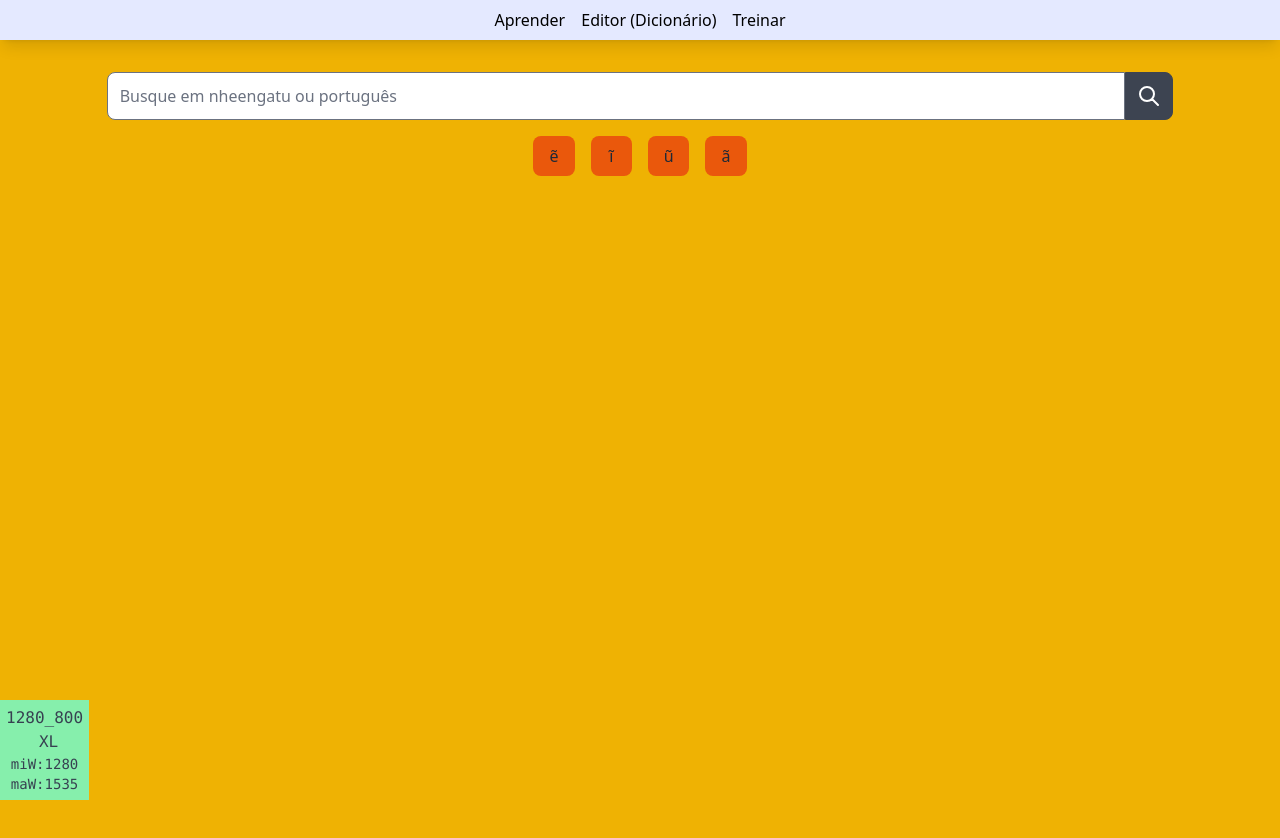
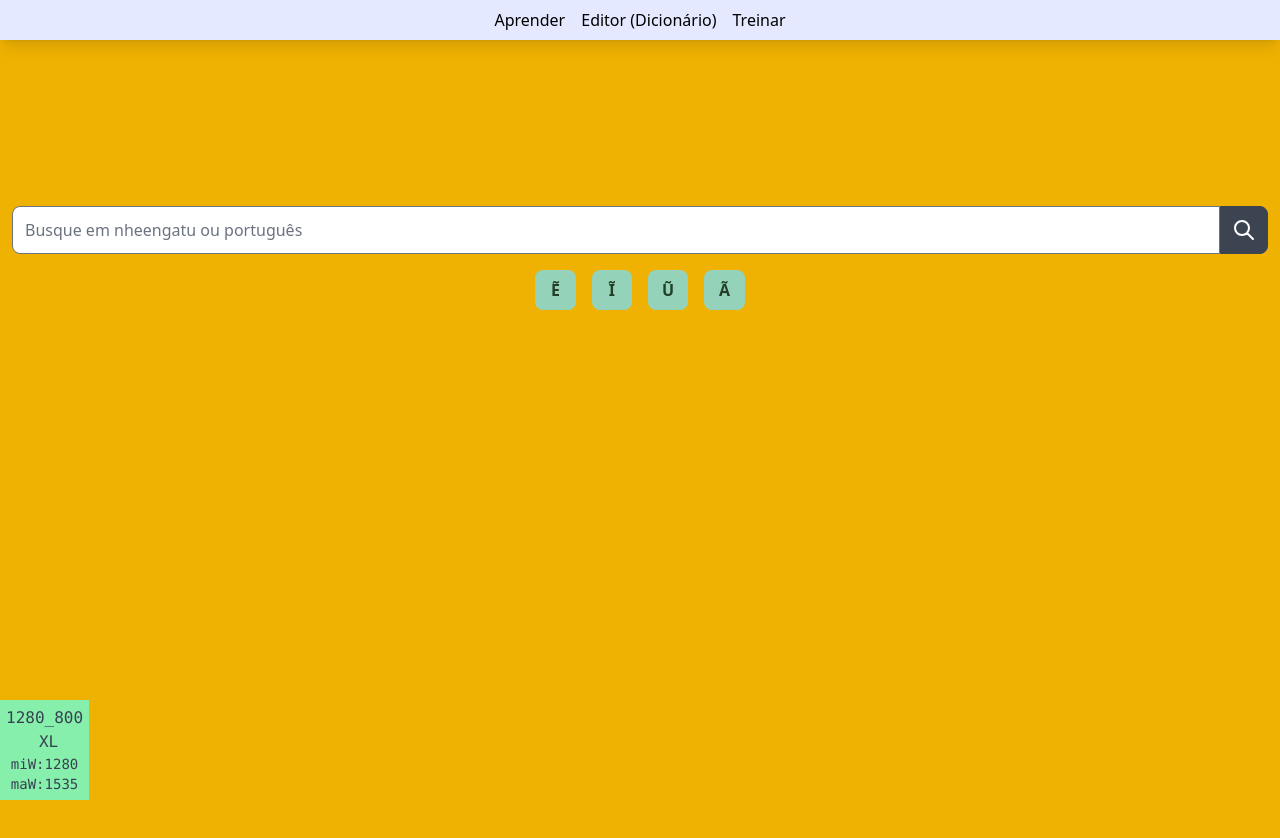
Before and after one commit to marcelleza8/Lingua-boa, a Vue app: page / in a window 1280 px wide. Before the commit the page ends 800 px from the top, so only its background shows below. Built offline with nearby package versions, Linux system fonts and the light colour scheme; what prettier-plugin-tailwindcss would draw is missing.

Commit message:
Melhorias

```diff
--- a/src/App.vue
+++ b/src/App.vue
@@ -13,7 +13,7 @@ export default defineComponent({
 <template>
   <!-- <Sidebar /> -->
   <MainMenu />
-  <div class="md:mt-14">
+  <div class="mb-9 md:mb-0 md:mt-10">
     <RouterView />
   </div>
   <TailwindDebugBar v-if="true" />
--- a/src/components/Header.vue
+++ b/src/components/Header.vue
@@ -4,7 +4,7 @@ import LetrasWrapper from "./LetrasWrapper.vue";
 
 export default defineComponent({
   name: "Header",
-  setup(props, {emit}) {
+  setup(props, { emit }) {
     const handleInputChange = () => {};
     const handleInputKeyDown = () => {};
 
@@ -29,13 +29,13 @@ export default defineComponent({
       includeLetter,
     };
   },
-  props:["modelValue"],
+  props: ["modelValue"],
   components: { LetrasWrapper },
 });
 </script>
 <template>
   <div class="pt-4 text-center">
-    <div class="form-control inline-block w-10/12">
+    <div class="form-control inline-block w-full">
       <div class="input-group w-full">
         <input
           type="text"
--- a/src/components/LetrasWrapper.vue
+++ b/src/components/LetrasWrapper.vue
@@ -5,7 +5,7 @@ export default defineComponent({
   name: "LetrasWrapper",
   setup(props, { emit }) {
     const addLetra = ($e: any) => {
-      emit("change", $e.target.innerText);
+      emit("change", $e.target.innerText.toLowerCase());
     };
     return {
       addLetra,
@@ -32,6 +32,6 @@ export default defineComponent({
   @apply flex;
 }
 .letras button {
-  @apply flex-1 rounded-lg bg-orange-600 px-3 py-2;
+  @apply flex-1 rounded-lg bg-vista-blue-300 px-3 py-2 font-extrabold uppercase text-green-kelp-800;
 }
 </style>
--- a/src/components/ResultCard.vue
+++ b/src/components/ResultCard.vue
@@ -21,10 +21,13 @@ export default defineComponent({
       modalCompartilhar.value = !modalCompartilhar.value;
     };
 
+    const base_url = import.meta.env.VITE_BASE_URL;
+
     return {
       compartilhar,
       modalCompartilhar,
       id,
+      base_url
     };
   },
   props: {
@@ -46,7 +49,7 @@ export default defineComponent({
 </script>
 <template>
   <div
-    class="rounded-md border border-slate-600 py-4 px-2 shadow-md"
+    class="rounded-md text-green-kelp-900 bg-green-kelp-400 py-4 px-2 shadow-md"
     v-if="result"
   >
     <div class="flex justify-between">
@@ -66,11 +69,11 @@ export default defineComponent({
               <h3 class="text-lg font-bold">Compartilhar esse verbete</h3>
               <p class="space-y-7 py-4">
                 <div>
-                  <a target="_blank" href="https://wa.me?text=Veja só o que esse verbete significa em *Nheengatu*: http://teste.com" class=" inline-block border border-green-300 p-2 rounded-full cursor-pointer">
+                  <a target="_blank" :href="`https://wa.me?text=Veja só o que a paravra *${result.palavra}* significa em *Nheengatu*: ${base_url}/palavra/${result.slug}`" class=" inline-block border border-green-300 p-2 rounded-full cursor-pointer">
                     <WhatsappIcon class="h-10 w-10 " />
                   </a>
                 </div>
-                <InputGroup :readonly="true" value="http://teste.com">
+                <InputGroup :readonly="true" :value="`${base_url}/palavra/${result.slug}`">
                   <template #icon>
                     <div class="h-full w-full p-2">
                       <LinkIcon />
--- a/src/pages/HomePage.vue
+++ b/src/pages/HomePage.vue
@@ -10,7 +10,6 @@ export default defineComponent({
   name: "HomePage",
   setup() {
     const results = ref("");
-    // alert(process.env.VITE_BASE_URL);
     const findWord = (word: string) => {
       axios
         .get("/buscar", {
@@ -32,8 +31,10 @@ export default defineComponent({
 });
 </script>
 <template>
-  <Header @searchFor="findWord" />
-  <div class="pt-12">
-    <ResultList :items="results" />
+  <div class="container mx-auto grid h-screen place-items-center px-3">
+    <Header @searchFor="findWord" class="w-full" />
+    <div class="pt-12">
+      <ResultList :items="results" />
+    </div>
   </div>
 </template>
--- a/vite.config.ts
+++ b/vite.config.ts
@@ -4,7 +4,6 @@ import * as fs from "fs";
 
 // https://vitejs.dev/config/
 export default defineConfig({
-  base: "https://10.0.0.150:5173/",
   plugins: [vue()],
   server: {
     cors: {
```
Also changed, not shown: 1 other file (tests, documents, lock files or other folders).
